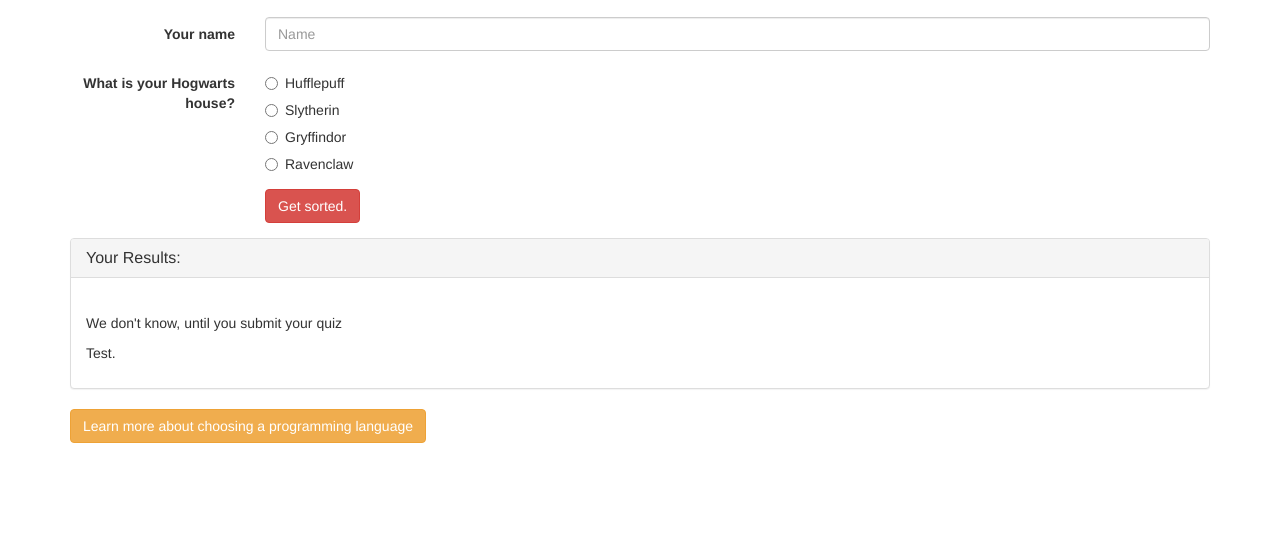
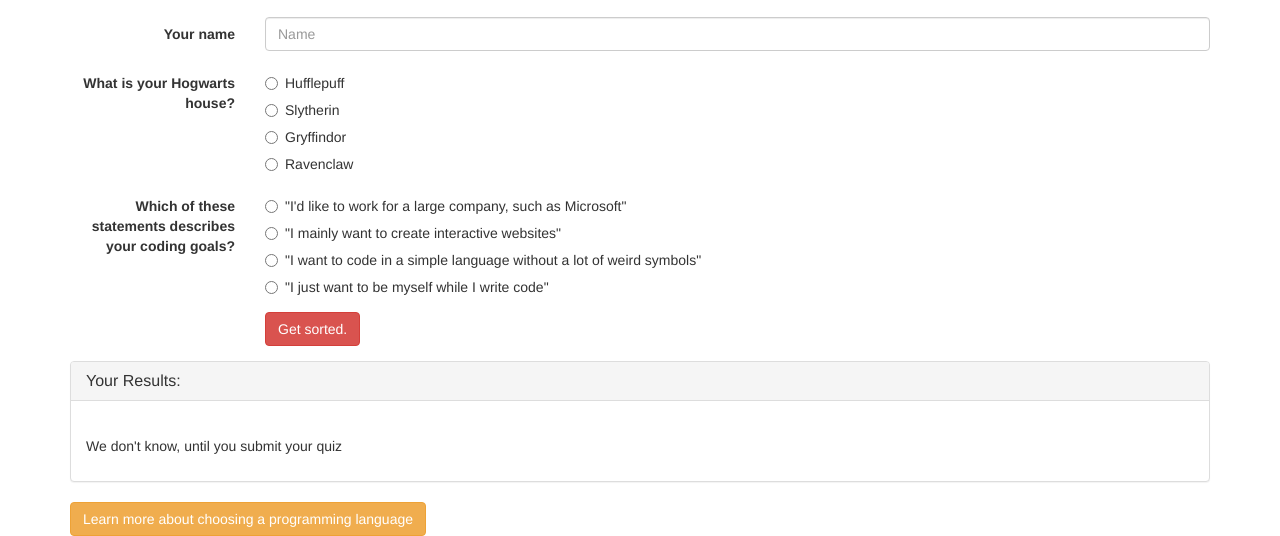
Before and after one commit to KristaRutz/Language-Quiz, a plain HTML site: page index.html in a window 1280 px wide. Shown: the part 353-889 px from the top of the page. Before the commit the page ends 800 px from the top, so only its background shows below. Drawn offline with Linux system fonts and the light colour scheme.

Commit message:
add coding style question

```diff
--- a/css/styles.css
+++ b/css/styles.css
@@ -1,3 +1,7 @@
-p {
+.heading .lead {
   text-align: justify;
 }
+
+#resultMessage {
+  display: none;
+}
--- a/index.html
+++ b/index.html
@@ -17,10 +17,8 @@
       </div>
 
       <div class="form-panel">
-
         <h2>Take the quiz</h2>
         <p class="lead">Here are some obvious directions for how to take an online quiz. Be sure to fill out <strong>all</strong> of the questions!</p>
-
         <div class="form">
           <form id="quiz" class="form-horizontal">
 
@@ -58,6 +56,32 @@
             </div>
 
             <div class="form-group">
+              <label for="describesYou" class="col-sm-2 control-label">Which of these statements describes your coding goals?</label>
+              <div id="describesYou" class="col-sm-10">
+                <div class="radio">
+                  <label>
+                    <input type="radio" name="describesYou" id="describesYou1" value="0"> "I'd like to work for a large company, such as Microsoft"
+                  </label>
+                </div>
+                <div class="radio">
+                  <label>
+                    <input type="radio" name="describesYou" id="describesYou2" value="1"> "I mainly want to create interactive websites"
+                  </label>
+                </div>
+                <div class="radio">
+                  <label>
+                    <input type="radio" name="describesYou" id="describesYou3" value="2"> "I want to code in a simple language without a lot of weird symbols"
+                  </label>
+                </div>
+                <div class="radio">
+                  <label>
+                    <input type="radio" name="describesYou" id="describesYou4" value="3"> "I just want to be myself while I write code"
+                  </label>
+                </div>
+              </div>
+            </div>
+
+            <div class="form-group">
               <div class="col-sm-offset-2 col-sm-10">
                 <button type="submit" class="btn btn-danger">Get sorted.</button>
               </div>
@@ -65,7 +89,6 @@
 
           </form>
         </div>
-
       </div>
 
       <div id="output" class="panel panel-default">
--- a/js/scripts.js
+++ b/js/scripts.js
@@ -1,5 +1,15 @@
 $(document).ready(function(){
   $("form").submit(function(event) {
     event.preventDefault();
+
+    var username = $("#username").val();
+    console.log(username);
+
+    console.log($("input:radio[name=hogwarts]:checked").val());
+    console.log($("input:radio[name=describesYou]:checked").val());
+
+
+    $("#resultMessage").show();
+
   })
 });
```
